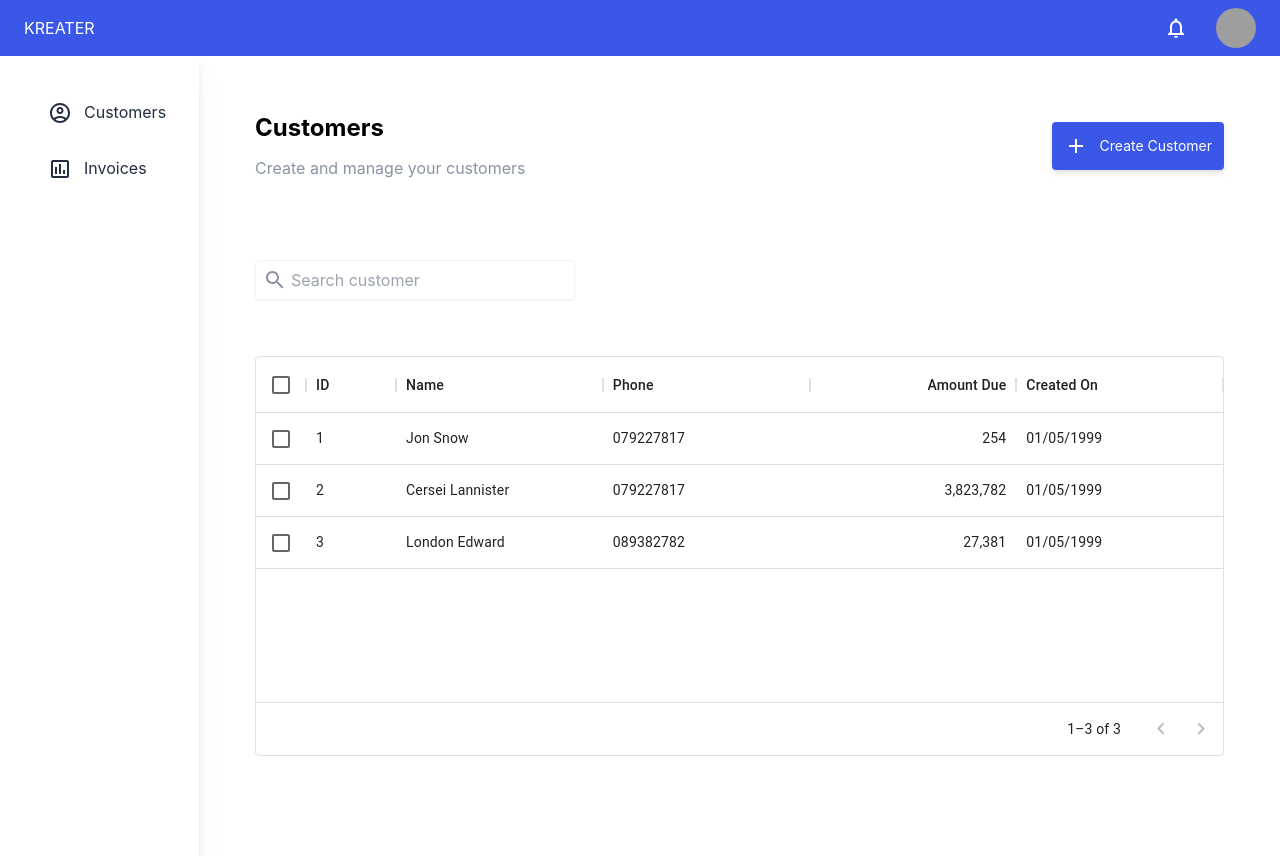
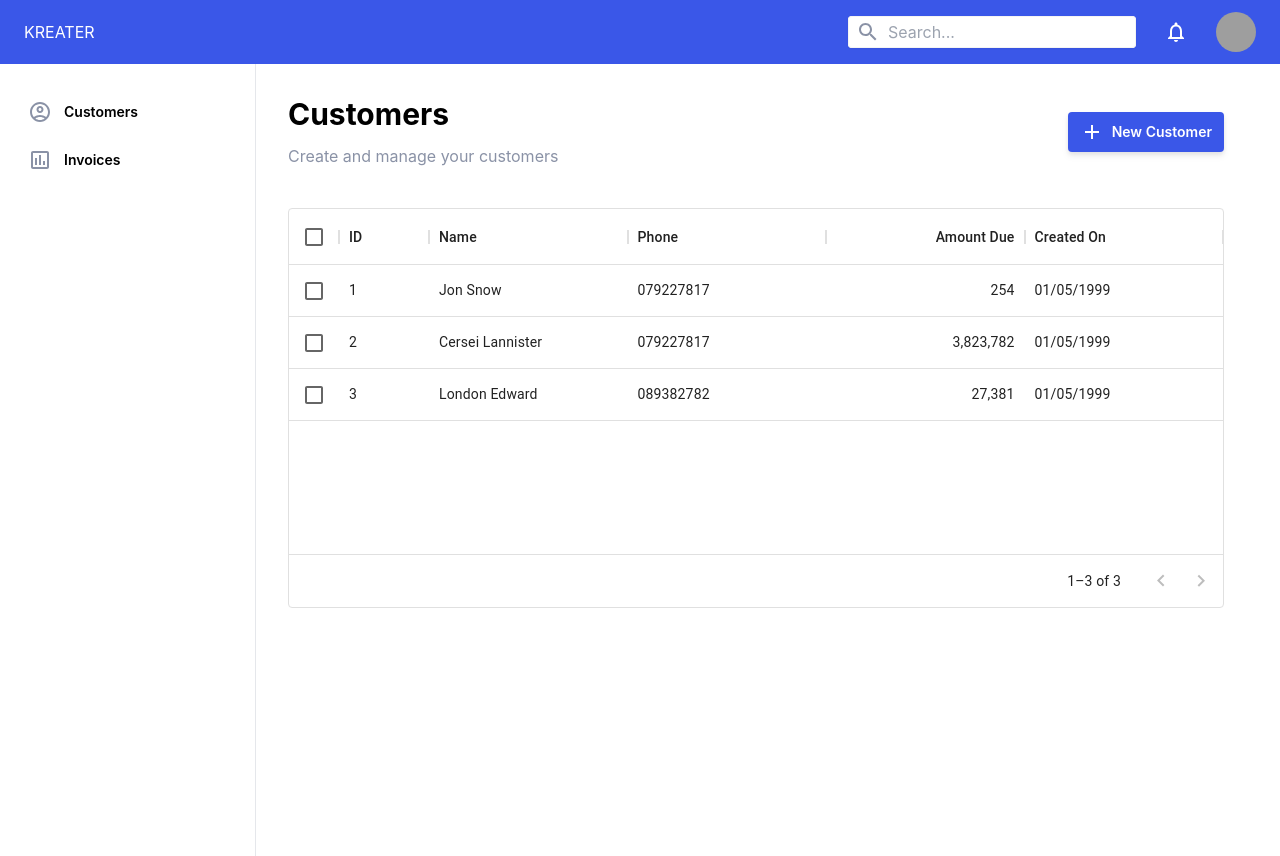
Before and after one commit to maxisusi/nvs, a Next.js app in the folder client/: page /customer in a window 1280 px wide. After the commit the page ends 800 px from the top, so only its background shows below. Built offline with nearby package versions, Linux system fonts and the light colour scheme; grey boxes are pictures that could not be loaded.

Commit message:
Changing the searchbar location

```diff
--- a/client/components/button/Button.tsx
+++ b/client/components/button/Button.tsx
@@ -8,7 +8,7 @@ type Props = {
 
 const Button = (props: Props) => {
   return (
-    <button className='bg-skin-fill text-skin-white p-3 rounded text-sm hover:bg-skin-btnHover drop-shadow-md flex gap-3 items-center'>
+    <button className='bg-skin-fill font-semibold text-skin-white px-3 py-2 rounded text-sm hover:bg-skin-btnHover drop-shadow-md flex gap-2 items-center'>
       {props.icon && props.icon}
       {props.text}
     </button>
--- a/client/components/header/Header.tsx
+++ b/client/components/header/Header.tsx
@@ -1,15 +1,24 @@
 import { Avatar, IconButton } from '@mui/material';
 import React from 'react';
 import NotificationsNoneIcon from '@mui/icons-material/NotificationsNone';
-
+import SearchIcon from '@mui/icons-material/Search';
 type Props = {};
 
 const Header = (props: Props) => {
   return (
-    <div className='bg-skin-fill h-14 w-screen flex items-center p-6'>
+    <div className='fixed z-50 top-0 left-0 right-0 bg-skin-fill h-16 w-screen flex items-center p-6'>
       <div className='flex justify-between w-full items-center'>
         <h1 className='text-skin-white'>KREATER</h1>
         <div className='flex gap-5 items-center'>
+          <div className='relative flex items-center '>
+            <SearchIcon className='absolute left-2 text-skin-gray' />
+            <input
+              type='text'
+              placeholder='Search...'
+              id='search'
+              className='shadow-sm px-10 py-1 w-72 rounded ring-1 ring-inset ring-skin-gray'
+            />
+          </div>
           <IconButton sx={{ color: 'white' }}>
             <NotificationsNoneIcon className='text-skin-white' />
           </IconButton>
--- a/client/components/menu/MenuBar.tsx
+++ b/client/components/menu/MenuBar.tsx
@@ -35,7 +35,7 @@ const MenuBar = () => {
   };
 
   return (
-    <div className='w-60 pt-6 h-screen drop-shadow-xl bg-white'>
+    <div className='fixed z-40 top-16 left-0 right-0 w-64 pt-6 h-screen  bg-white border-r border-gray-200'>
       {menu.map((item) => (
         <div key={item.id} onClick={() => handleChangePage(item.link)}>
           <MenuList icon={item.icon} name={item.name} active={item.active} />
--- a/client/components/menu/menu-list/MenuList.tsx
+++ b/client/components/menu/menu-list/MenuList.tsx
@@ -8,27 +8,25 @@ type Props = {
 
 const MenuList = (props: Props) => {
   return (
-    <div className='group cursor-pointer my-2'>
+    <div className='group cursor-pointer'>
       <div
         className={`flex gap-3 h-12 items-center group-hover:bg-skin-hover ${
           props.active && 'bg-skin-hover'
         }`}>
         <span
-          className={`h-full w-1 group-hover:bg-skin-fill ${
-            props.active && 'bg-skin-fill'
-          }`}></span>
+          className={`h-full w-1  ${props.active && 'bg-skin-fill'}`}></span>
         <div
-          className={`ml-8 text-skin-sc group-hover:text-skin-fill ${
+          className={`text-sm ml-3 text-skin-gray group-hover:text-skin-sc  ${
             props.active && 'text-skin-fill'
           }`}>
           {props.icon}
         </div>
-        <div
-          className={`text-skin-sc group-hover:text-skin-fill capitalize ${
+        <p
+          className={`text-sm font-semibold  capitalize ${
             props.active && 'text-skin-fill'
           }`}>
           {props.name}
-        </div>
+        </p>
       </div>
     </div>
   );
--- a/client/pages/_app.tsx
+++ b/client/pages/_app.tsx
@@ -5,7 +5,7 @@ import Layout from '../widgets/layout/Layout';
 function MyApp({ Component, pageProps }: AppProps) {
   return (
     <Layout>
-      <div className='w-full  p-14'>
+      <div className='w-full ml-72 mt-24 mr-14'>
         <Component {...pageProps} />
       </div>
     </Layout>
--- a/client/pages/customer.tsx
+++ b/client/pages/customer.tsx
@@ -1,28 +1,18 @@
 import type { NextPage } from 'next';
 import Button from '../components/button/Button';
 import AddIcon from '@mui/icons-material/Add';
-import SearchIcon from '@mui/icons-material/Search';
+
 import CustomerList from '../components/customerList/customerList';
 
 const Customer: NextPage = () => {
   return (
     <>
-      <div className='flex items-center justify-between mb-20'>
+      <div className='flex items-center justify-between mb-10'>
         <div>
-          <h1 className='text-2xl mb-3 font-bold'>Customers</h1>
+          <h1 className='text-3xl mb-3 font-bold'>Customers</h1>
           <p className='text-skin-gray'>Create and manage your customers</p>
         </div>
-        <Button icon={<AddIcon />} text='Create Customer' />
-      </div>
-
-      <div className='relative flex items-center mb-14'>
-        <SearchIcon className='absolute left-2 text-skin-gray' />
-        <input
-          type='text'
-          placeholder='Search customer'
-          id='search'
-          className='shadow-sm px-9 py-2 w-80 rounded ring-1 ring-inset ring-skin-gray'
-        />
+        <Button icon={<AddIcon />} text='New Customer' />
       </div>
 
       <CustomerList />
--- a/client/styles/globals.css
+++ b/client/styles/globals.css
@@ -24,6 +24,7 @@ body {
   margin: 0;
   font-family: -apple-system, BlinkMacSystemFont, Segoe UI, Roboto, Oxygen,
     Ubuntu, Cantarell, Fira Sans, Droid Sans, Helvetica Neue, sans-serif;
+  overflow-x: hidden;
 }
 
 a {
```
